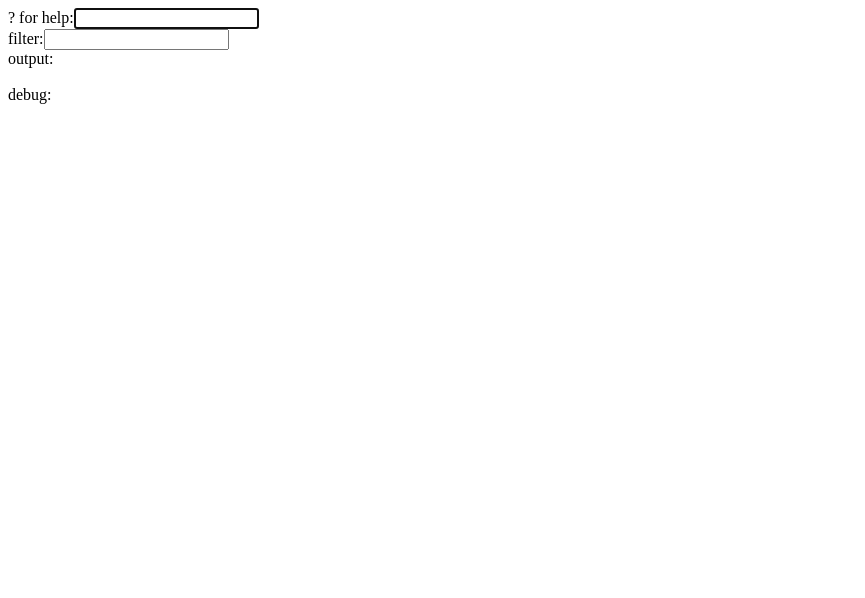
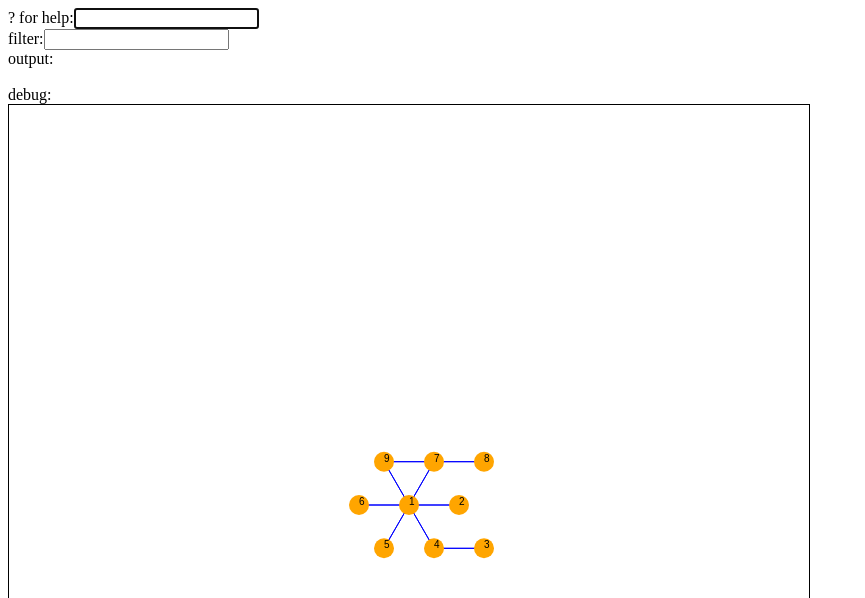
Before and after one commit to dylan-hackers/network-night-vision, a plain HTML site: page web-sniffer/static/index.html in a window 1280 px wide. Shown: the top 598 px of the page, without its empty margins (0-865 px from the left). Drawn offline with Linux system fonts and the light colour scheme; no server answers.

Commit message:
a bit graphs

```diff
--- /dev/null
+++ b/web-sniffer/static/graph.js
@@ -0,0 +1,276 @@
+
+function canvas_init () {
+    var graph = new Graph()
+    var n1 = new Node(1)
+    graph.insert(n1)
+    var n2 = new Node(2)
+    graph.insert(n2)
+    var n3 = new Node(3)
+    graph.insert(n3)
+    graph.connect(n1, n2)
+    var n4 = new Node(4)
+    graph.insert(n4)
+    graph.connect(n4, n3)
+    graph.connect(n1, n4)
+    var n5 = new Node(5)
+    var n6 = new Node(6)
+    var n7 = new Node(7)
+    var n8 = new Node(8)
+    var n9 = new Node(9)
+    graph.connect(n1, n5)
+    graph.connect(n1, n6)
+    graph.connect(n7, n8)
+    graph.connect(n1, n9)
+    graph.connect(n9, n7)
+    graph.connect(n1, n7)
+    //graph.visit(function (x) { console.log("[neighbours] callback of " + x.value) })
+    //graph.visit(function (x) { console.log("[up] callback of " + x.value) }, 'up')
+    //graph.visit(function (x) { console.log("[down] callback of " + x.value) }, 'down')
+
+    var canvas = document.getElementById('canvas')
+    canvas.onclick = function (event) {
+        var x = event.pageX - canvas.offsetLeft
+        var y = event.pageY - canvas.offsetTop
+        var node = graph.find(x, y)
+        console.log("x: " + x + " y: " + y + " node ", node)
+        graph.selected(node)
+    }
+
+    var ctx = canvas.getContext('2d')
+    graph.context = ctx
+    graph.draw(canvas, ctx)
+}
+
+Function.prototype.compose  = function (argFunction) {
+    var invokingFunction = this
+    return function () {
+        return  invokingFunction.call(this, argFunction.apply(this, arguments))
+    }
+}
+function getProp (property, object) {
+    return object[property]
+}
+function eq (a, b) {
+    return a == b
+}
+
+
+function PolarPoint (theta, rho) {
+    this.theta = theta || 0
+    this.rho = rho || 0
+}
+function toPolar (x, y) {
+    var pp = new PolarPoint()
+    pp.setComplex(x, y)
+    return pp
+}
+
+PolarPoint.prototype = {
+    setComplex: function (x, y) {
+        this.rho = Math.sqrt(x * x + y * y)
+        this.theta = Math.atan2(y, x)
+        if (this.theta < 0)
+            this.theta += Math.PI * 2
+    },
+
+    toComplex: function () {
+        var x = Math.cos(this.theta) * this.rho
+        var y = Math.sin(this.theta) * this.rho
+        return [x, y]
+    },
+
+    add: function (polar) {
+        return new PolarPoint(this.theta + polar.theta, this.rho + polar.rho)
+    },
+
+    follow: function (polar) {
+        var n1 = this.toComplex()
+        var n2 = polar.toComplex()
+        return toPolar(n1[0] + n2[0], n1[1] + n2[1])
+
+    },
+
+    scale: function (number) {
+        return new PolarPoint(this.theta, this.rho * number);
+    },
+
+    copy: function () {
+        return new PolarPoint(this.theta, this.rho)
+    },
+}
+
+
+function Edge (source, destination, properties) {
+    this.source = source
+    this.destination = destination
+    this.strokeStyle = "blue"
+    if (properties)
+        for (var i = 0; i < properties.length; i = i + 2)
+            this.properties[i] = properties[i + 1]
+}
+
+Edge.prototype.draw = function (ctx, graph) {
+    ctx.beginPath()
+    var spos = this.source.position.toComplex()
+    var dpos = this.destination.position.toComplex()
+    ctx.strokeStyle = this.strokeStyle
+    ctx.moveTo(spos[0], spos[1])
+    ctx.lineTo(dpos[0], dpos[1])
+    ctx.closePath()
+    ctx.stroke()
+}
+
+function Node (value, properties) {
+    this.value = value
+    this.position = new PolarPoint()
+    this.fillStyle = "orange"
+    this.textStyle = "black"
+    this.radius = 10
+    if (properties)
+        for (var i = 0; i < properties.length; i = i + 2)
+            this.properties[i] = properties[i + 1]
+}
+
+Node.prototype.redraw = function (ctx, graph) {
+    var pos = this.position.toComplex()
+    ctx.beginPath()
+    ctx.arc(pos[0], pos[1], this.radius, 0, Math.PI * 2, true)
+    ctx.fillStyle = this.fillStyle
+    ctx.fill()
+    if (this.isselected) {
+        var old = ctx.strokeStyle
+        ctx.strokeStyle = "red"
+        ctx.arc(pos[0], pos[1], this.radius - 1, 0, Math.PI * 2, true)
+        ctx.arc(pos[0], pos[1], this.radius - 2, 0, Math.PI * 2, true)
+        ctx.closePath()
+        ctx.stroke()
+        ctx.strokeStyle = old
+    }
+
+    ctx.fillStyle = this.textStyle
+    ctx.fillText(this.value, pos[0], pos[1])
+
+}
+
+
+Node.prototype.draw = function (ctx, graph) {
+    //we better have a position
+    this.redraw(ctx, graph)
+
+    var childs = graph.children(this)
+    for (var i = 0; i < childs.length; i++) {
+        var vec = new PolarPoint(i * (Math.PI * 2 / childs.length), 50)
+        childs[i].position = this.position.follow(vec)
+    }
+
+    var old = ctx.globalCompositeOperation
+    ctx.globalCompositeOperation = 'destination-over'
+    graph.outEdges(this).forEach(function (x) { x.draw(ctx, graph) })
+    ctx.globalCompositeOperation = old
+}
+
+function Graph () {
+    this.nodes = []
+    this.edges = []
+    this.selectedNode = null
+}
+
+Graph.prototype.draw = function (canvas, ctx) {
+    this.nodes[0].position = toPolar(canvas.width / 2, canvas.height / 2)
+    var cb = function (ctx, graph, x) { x.draw(ctx, graph) }
+    this.visit(cb.curry(ctx, this), 'down')
+}
+
+Graph.prototype.find = function (x, y) {
+    var res = null
+    var hit =
+        function (nod) {
+            var nums = nod.position.toComplex()
+            if (nums[0] - 10 < x && nums[0] + 10 > x)
+                if (nums[1] - 10 < y && nums[1] + 10 > y)
+                    res = nod
+        }
+
+    this.visit(hit)
+    return res
+}
+
+Graph.prototype.outEdges = function (node) {
+    return this.edges.filter(eq.curry(node).compose(getProp.curry("source")))
+}
+Graph.prototype.children = function (node) {
+    return this.outEdges(node).map(getProp.curry("destination"))
+}
+
+Graph.prototype.inEdges = function (node) {
+    return this.edges.filter(eq.curry(node).compose(getProp.curry("destination")))
+}
+Graph.prototype.parents = function (node) {
+    return this.inEdges(node).map(getProp.curry("source"))
+}
+
+Graph.prototype.neighbours = function (node) {
+    return this.children(node).concat(this.parents(node))
+}
+
+Graph.prototype.connect = function (node1, node2) {
+    this.edges.push(new Edge(node1, node2))
+}
+
+Graph.prototype.insert = function (node) {
+    this.nodes.push(node)
+}
+
+Graph.prototype.contains = function (node) {
+    return (this.nodes.filter(eq.curry(node)).length > 0)
+}
+
+Graph.prototype.selected = function (node) {
+    var old = this.selectedNode
+    console.log("selected with ", old, node)
+    if (old && node && old == node) { }
+    else {
+        if (old) {
+            old.isselected = false
+            old.redraw(this.context, this)
+            this.selectedNode = null
+        }
+
+        if (node) {
+            this.selectedNode = node
+            node.isselected = true
+            node.redraw(this.context, this)
+        }
+    }
+}
+
+Graph.prototype.visit = function (callback, direction) {
+    //implements a breadth-first search
+    var todo = [this.nodes[0]]
+    var visited = []
+    function doVisit (graph) {
+        while (todo.length > 0) {
+            var node = todo.shift()
+            if (visited.filter(eq.curry(node)).length == 0) {
+                callback(node)
+                visited.push(node)
+                if (direction && direction == 'up')
+                    graph.parents(node).forEach(function (x) { todo.push(x) })
+                if (direction && direction == 'down')
+                    graph.children(node).forEach(function (x) { todo.push(x) })
+                if (direction == null)
+                    graph.neighbours(node).forEach(function (x) { todo.push(x) })
+             }
+         }
+     }
+
+     doVisit(this)
+
+     //find remaining, disconnected nodes
+     for (var i = 0; i < this.nodes.length; i++)
+         if (visited.filter(eq.curry(this.nodes[i])).length == 0) {
+             console.log("disconnected graph!")
+             todo.push(this.nodes[i])
+             doVisit(this)
+         }
+}
--- a/web-sniffer/static/index.html
+++ b/web-sniffer/static/index.html
@@ -1,7 +1,8 @@
 <html>
 <link rel="stylesheet" href="my.css" />
 <script src="gui.js"></script>
-<script>window.onload = initialize</script>
+<script src="graph.js"></script>
+<script>window.onload = function () { initialize(); canvas_init(); }</script>
 <body>
   <div class="input">
     ? for help:<input type="text" id="shell" autofocus="true"></input><br/>
@@ -15,6 +16,8 @@
   <div class="debug">
     debug: <div id="debug"></div>
   </div>
+
+  <canvas id="canvas" class="canvas" width="800" height="800"></canvas>
 
   <div class="packets">
     <table id="packets"></table>
--- a/web-sniffer/static/my.css
+++ b/web-sniffer/static/my.css
@@ -38,3 +38,5 @@
 .show li{list-style: none; }
 .show a {border: 0 !important; text-decoration: none;}
 .show a:hover {text-decoration: underline !important;}
+
+.canvas { border: 1px solid black; }
```
